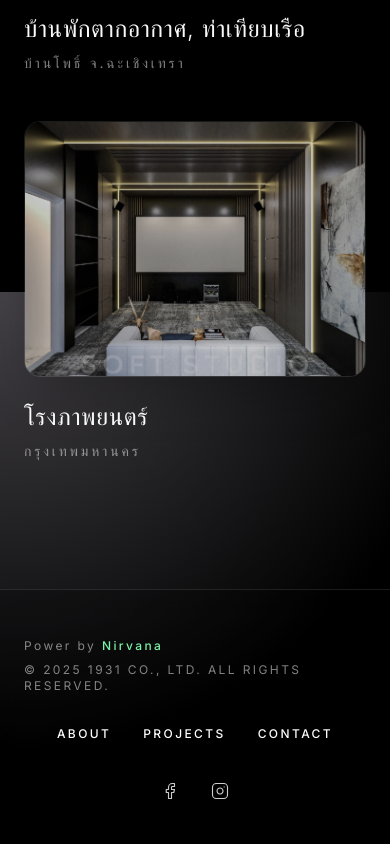
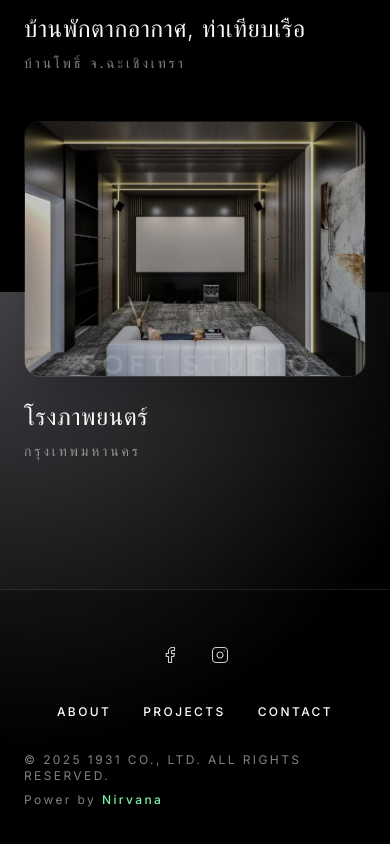
Before and after one commit to TanParanyou/1931-DESIGN, a Next.js app in the folder frontend/: page / in a window 390 px wide. Shown: the part 1396-2240 px from the top of the page. Built offline with nearby package versions, Linux system fonts and the light colour scheme.

Commit message:
style: ปรับลำดับการแสดงผลขององค์ประกอบในส่วนท้ายบนหน้าจอมือถือ

```diff
--- a/frontend/src/components/shared/Footer.tsx
+++ b/frontend/src/components/shared/Footer.tsx
@@ -14,12 +14,12 @@ export const Footer = () => {
 
     return (
         <footer className="relative z-10 border-t border-white/10 bg-black/20 backdrop-blur-md py-12 text-white">
-            <div className="max-w-[1920px] mx-auto px-6 flex flex-col md:flex-row justify-between items-center gap-8 md:gap-6">
+            <div className="max-w-[1920px] mx-auto px-6 flex flex-col-reverse md:flex-row justify-between items-center gap-8 md:gap-6">
                 <div className="flex flex-col gap-2">
                     <div className="text-xs tracking-[0.2em] text-white/50 order-3 md:order-1">
                         © 2025 1931 CO., LTD. {t.footer.RIGHTS}
                     </div>
-                    <div className="text-xs tracking-[0.2em] text-white/50 order-2 md:order-3 md:pr-20">
+                    <div className="text-xs tracking-[0.2em] text-white/50 order-4 md:order-3 md:pr-20">
                         Power by <span className="text-green-300 font-medium">Nirvana</span>
                     </div>
                 </div>
```
